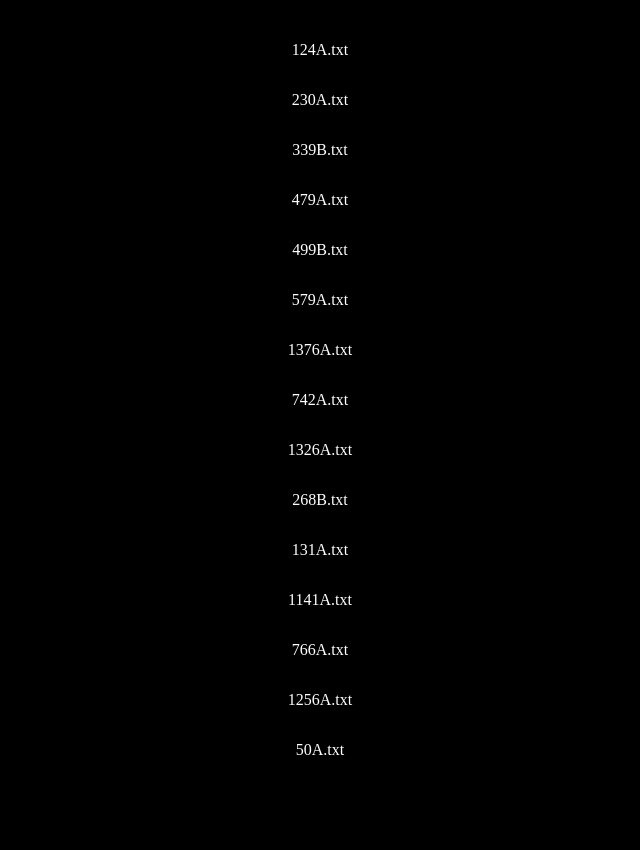
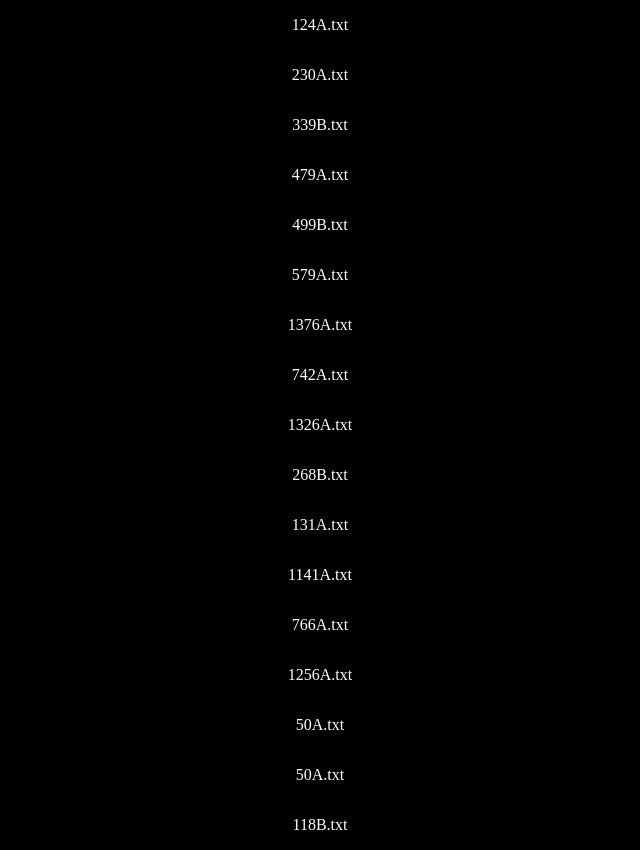
Before and after one commit to sgcodes7471/Codeforces, a plain HTML site: page index.html in a window 1280 px wide. Shown: the whole page, without its empty margins (320-960 px from the left). Before the commit the page ends 800 px from the top, so only its background shows below. Drawn offline with Linux system fonts and the light colour scheme.

Commit message:
118B added

```diff
--- a/index.html
+++ b/index.html
@@ -22,5 +22,7 @@
     <p><a href="766A.txt">766A.txt</a></p>
     <p><a href="1256A.txt">1256A.txt</a></p>
     <p><a href="50A.txt">50A.txt</a></p>
+    <p><a href="50A.txt">50A.txt</a></p>
+    <p><a href="118B.txt">118B.txt</a></p>
 </body>
 </html>
```
Also changed, not shown: 118B.txt (added).
